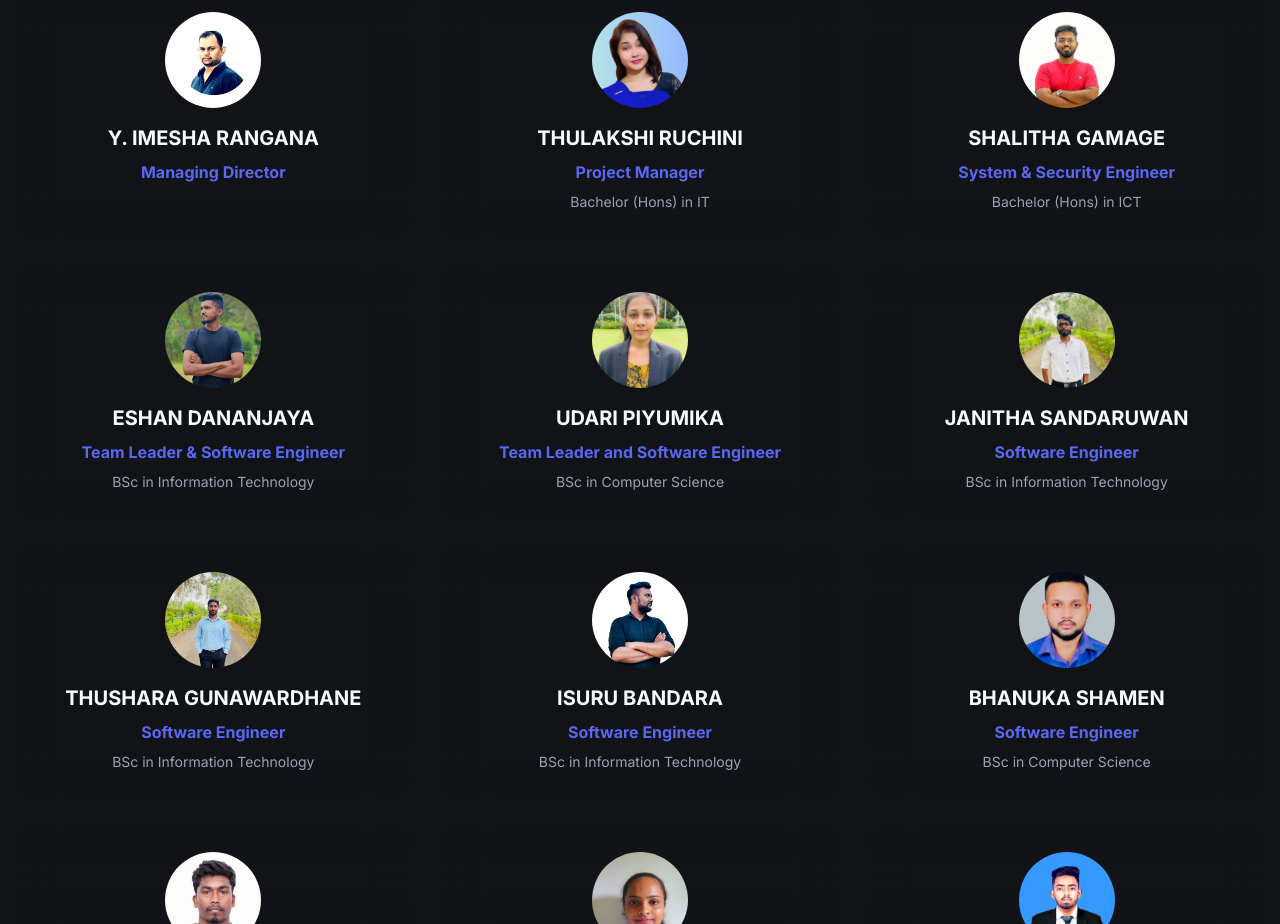
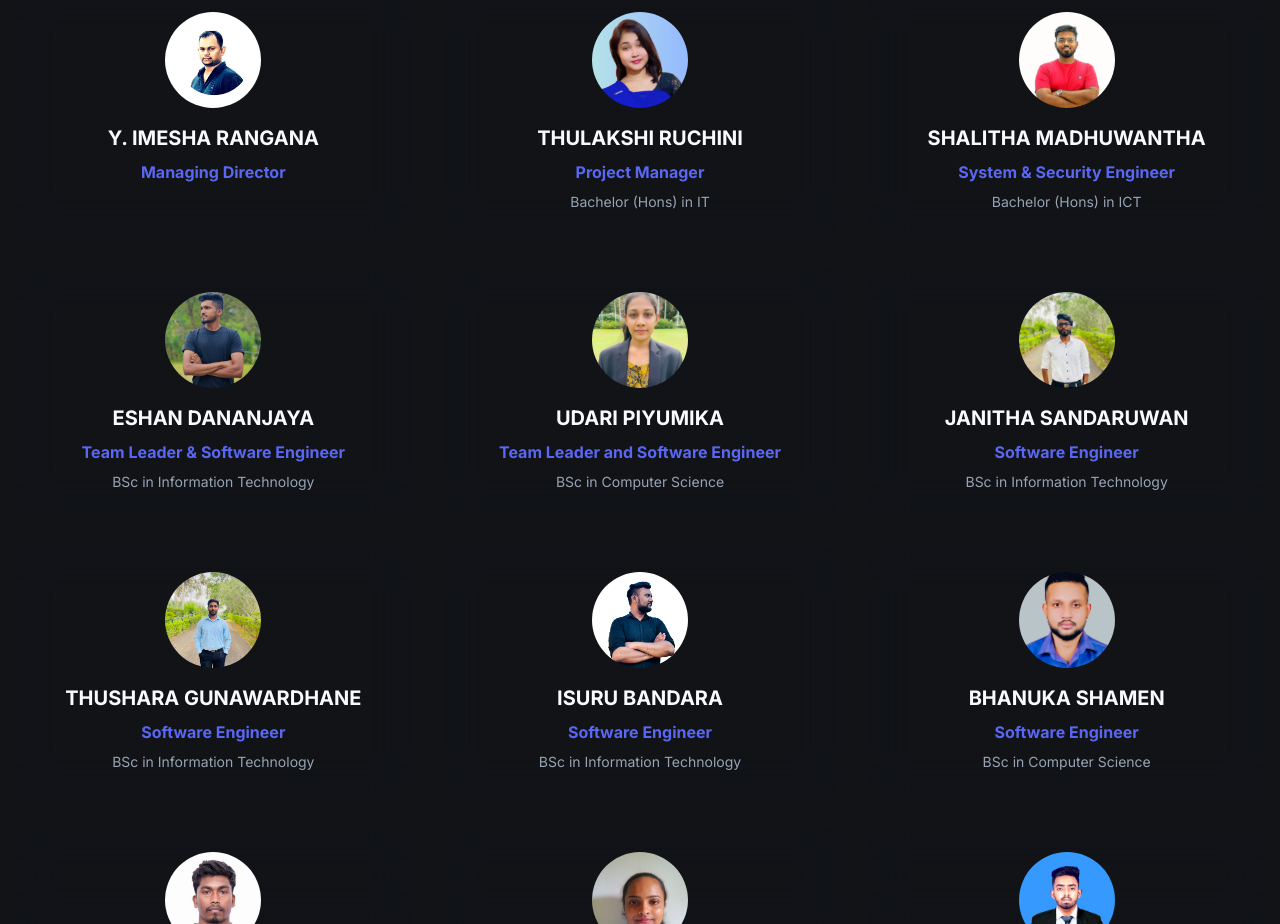
Before and after one commit to CyberneticWork/Cybernetic_web, a React (Vite) app: page /about in a window 1280 px wide. Shown: the part 2140-3064 px from the top of the page. Built offline with nearby package versions, Linux system fonts and the light colour scheme.

Commit message:
Update About.tsx

```diff
--- a/src/pages/About.tsx
+++ b/src/pages/About.tsx
@@ -58,7 +58,7 @@ const AboutPage = () => {
       image: "/images/Ruchini - PM.png",
     },
     {
-      name: "SHALITHA GAMAGE",
+      name: "SHALITHA MADHUWANTHA",
       role: "System & Security Engineer",
       experience: "Bachelor (Hons) in ICT",
       image: "/images/shalith.jpg",
```
